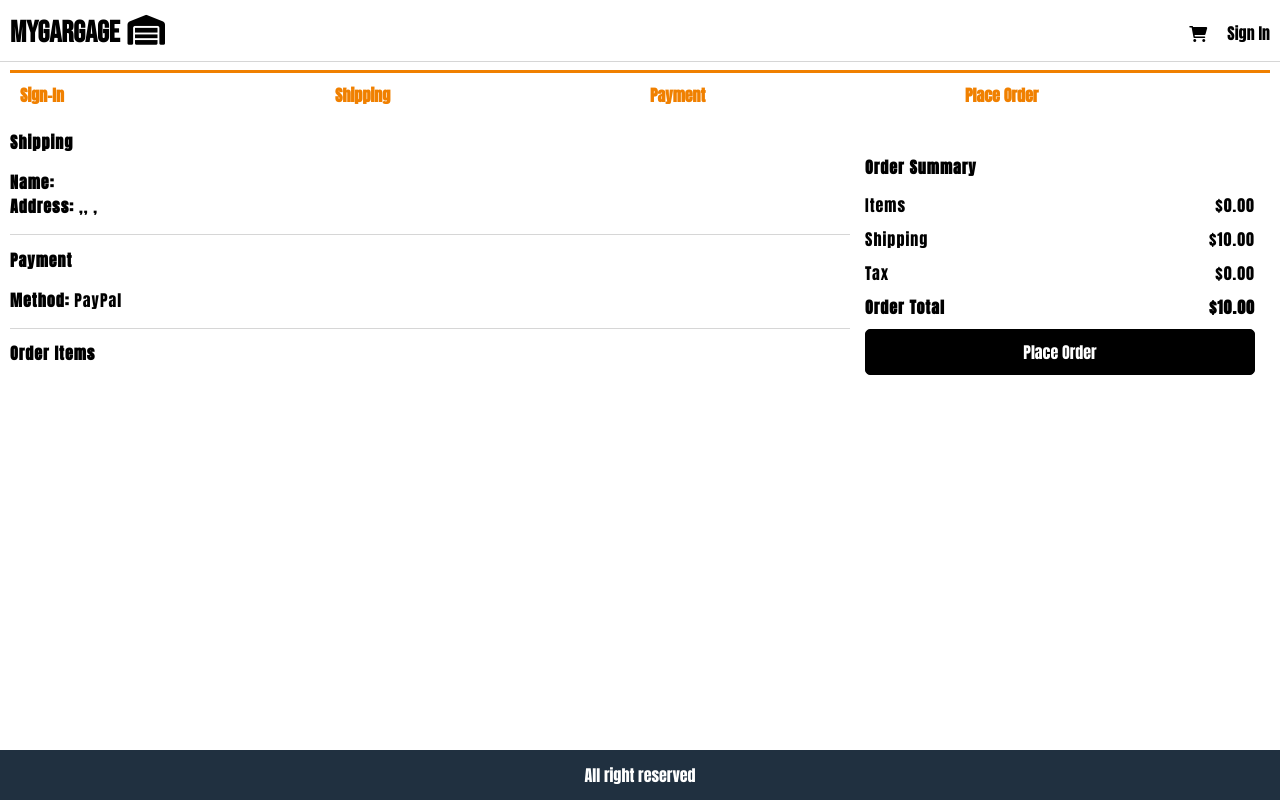
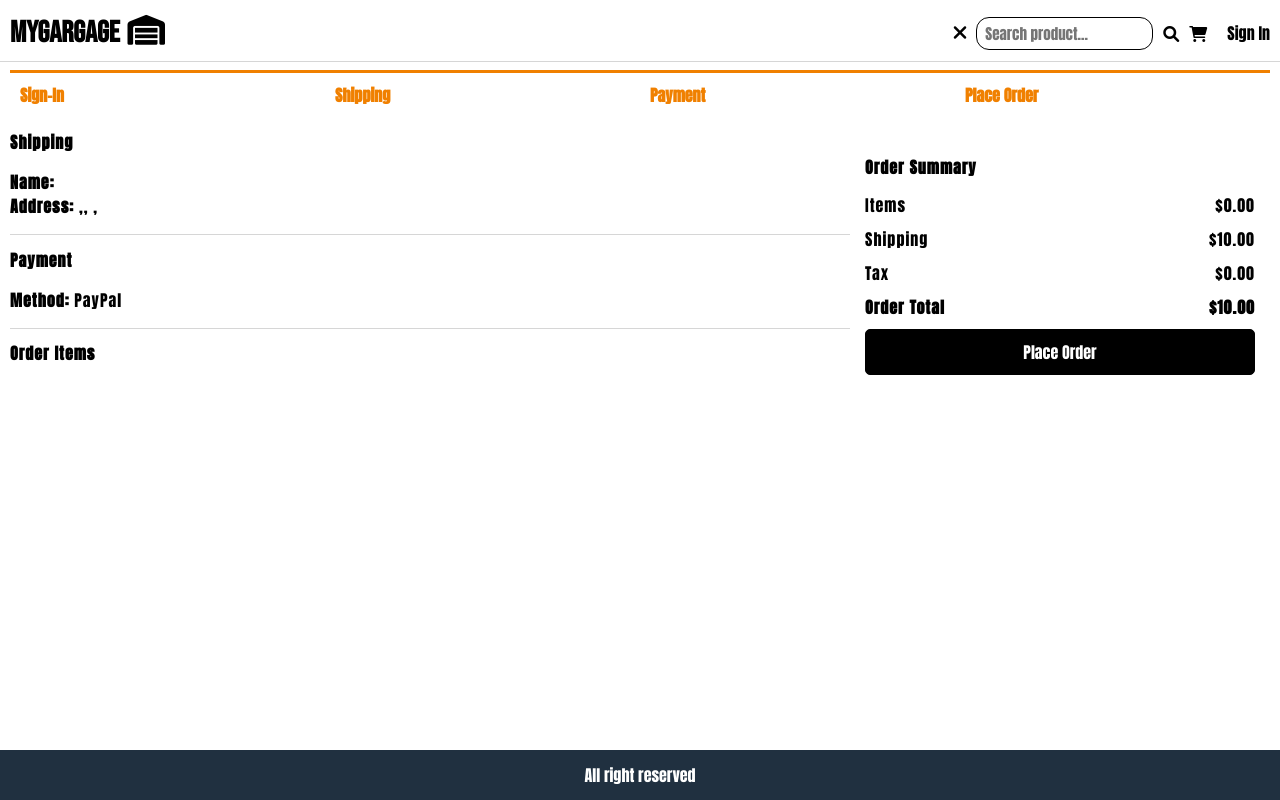
Before and after one commit to tuttongchan/myShop, a React (Create React App) app in the folder frontend/: page /placeorder in a window 1280 px wide. Built offline with nearby package versions, Linux system fonts and the light colour scheme.

Commit message:
search filter route

```diff
--- a/frontend/src/App.js
+++ b/frontend/src/App.js
@@ -1,4 +1,4 @@
-import React from 'react';
+import React, { useState } from 'react';
 import { useDispatch, useSelector } from 'react-redux';
 import { BrowserRouter, Link, Route } from 'react-router-dom';
 import { signout } from './actions/userActions';
@@ -20,6 +20,8 @@ import ShippingAddressScreen from './screens/ShippingAddressScreen';
 import SigninScreen from './screens/SigninScreen';
 
 function App() {
+  // const [searchTerm, setSearchTerm] = useState('');
+
   const cart = useSelector((state) => state.cart);
   const { cartItems } = cart;
   const userSignin = useSelector((state) => state.userSignin);
@@ -29,6 +31,14 @@ function App() {
   const signoutHandler = () => {
     dispatch(signout());
   };
+
+  // const searchHandler = (e) => {
+  //   if (window.location.href !== 'http://localhost:3000/') {
+  //     window.location.replace('/');
+  //   }
+  //   console.log(window.location.href);
+  //   setSearchTerm(e.target.value);
+  // };
 
   return (
     <BrowserRouter>
@@ -44,6 +54,14 @@ function App() {
             </Link>
           </div>
           <div>
+            <i className="fa-solid fa-xmark"></i>
+            <input
+              type="text"
+              className="topbar-input"
+              placeholder="Search product..."
+              // onChange={searchHandler}
+            />
+            <i className="fas fa-search"></i>
             <Link className="black" to="/cart">
               <i className="fas fa-shopping-cart"></i>
               {cartItems.length > 0 && (
@@ -53,7 +71,7 @@ function App() {
             {userInfo ? (
               <div className="dropdown">
                 <Link className="black" to="#">
-                  {userInfo.name} <i className="fa fa-caret-down"></i>{' '}
+                  {userInfo.name} <i className="fa fa-caret-down"></i>
                 </Link>
                 <ul className="dropdown-content">
                   <li>
@@ -120,6 +138,17 @@ function App() {
             component={OrderListScreen}
           ></AdminRoute>
           <Route path="/" component={HomeScreen} exact></Route>
+          {/* <Route
+            path="/"
+            render={(props) => (
+              <HomeScreen
+                {...props}
+                // searchTerm={searchTerm}
+                // setSearchTerm={setSearchTerm}
+              />
+            )}
+            exact
+          ></Route> */}
         </main>
         <footer className="row center">All right reserved</footer>
       </div>
--- a/frontend/src/index.css
+++ b/frontend/src/index.css
@@ -78,6 +78,20 @@ button {
   border-radius: 0.5rem;
   border: 0.1rem #000 solid;
   font-size: 1.6rem;
+  font-family: 'Anton', sans-serif;
+  -webkit-font-smoothing: antialiased;
+  -moz-osx-font-smoothing: grayscale;
+}
+.fa-xmark{
+  font-size: 2rem;
+  margin-right: 1rem;
+}
+.topbar-input {
+  padding: .4rem .8rem;
+  margin-right: 1rem;
+  border-radius: 1.3rem;
+  border: 0.1rem #000 solid;
+  font-size: 1.5rem;
   font-family: 'Anton', sans-serif;
   -webkit-font-smoothing: antialiased;
   -moz-osx-font-smoothing: grayscale;
--- a/frontend/src/screens/PlaceOrderScreen.js
+++ b/frontend/src/screens/PlaceOrderScreen.js
@@ -12,8 +12,10 @@ export default function PlaceOrderScreen(props) {
   if (!cart.paymentMethod) {
     props.history.push('/payment');
   }
+  console.log(cart)
   const orderCreate = useSelector((state) => state.orderCreate);
   const { loading, success, error, order } = orderCreate;
+  console.log(orderCreate)
   const toPrice = (num) => Number(num.toFixed(2)); // 5.123 => "5.12" => 5.12
   cart.itemsPrice = toPrice(
     cart.cartItems.reduce((a, c) => a + c.qty * c.price, 0)
--- a/frontend/src/screens/ProductEditScreen.js
+++ b/frontend/src/screens/ProductEditScreen.js
@@ -47,7 +47,6 @@ export default function ProductEditScreen(props) {
 
   const submitHandler = (e) => {
     e.preventDefault();
-    // TODO: dispatch update product
     dispatch(
       updateProduct({
         _id: productId,
--- a/frontend/src/screens/ProductScreen.js
+++ b/frontend/src/screens/ProductScreen.js
@@ -8,6 +8,8 @@ import MessageBox from '../components/MessageBox';
 export default function ProductScreen(props) {
   const dispatch = useDispatch();
   const productId = props.match.params.id;
+  console.log(props)
+  console.log(productId)
   const [qty, setQty] = useState(1);
   const productDetails = useSelector((state) => state.productDetails);
   const { loading, error, product } = productDetails;
```
Also changed, not shown: frontend/src/screens/HomeScreen.js (+14 -1 lines), frontend/src/screens/SigninScreen.js (+7 -0 lines), 1 other file (tests, documents, lock files or other folders).
